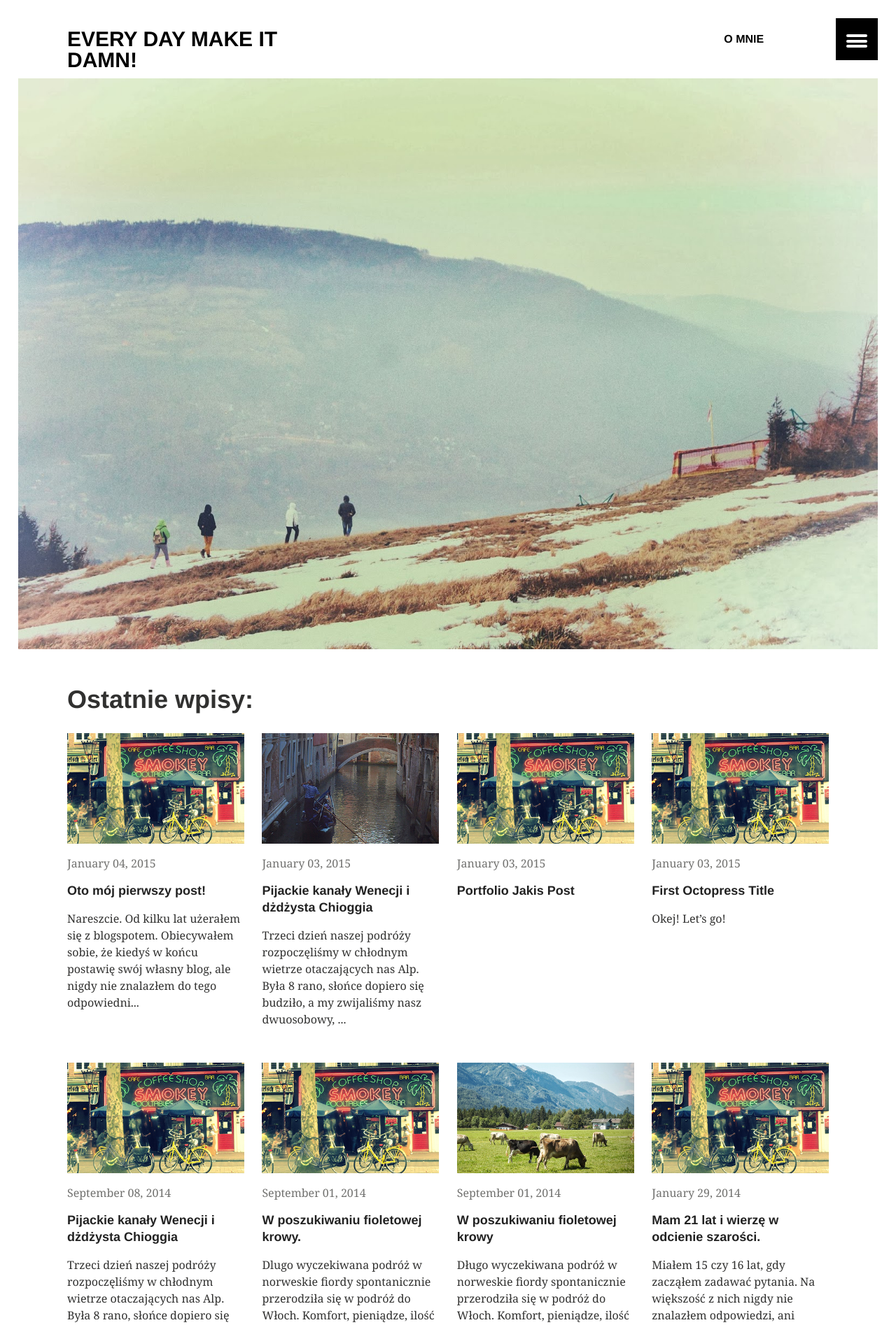
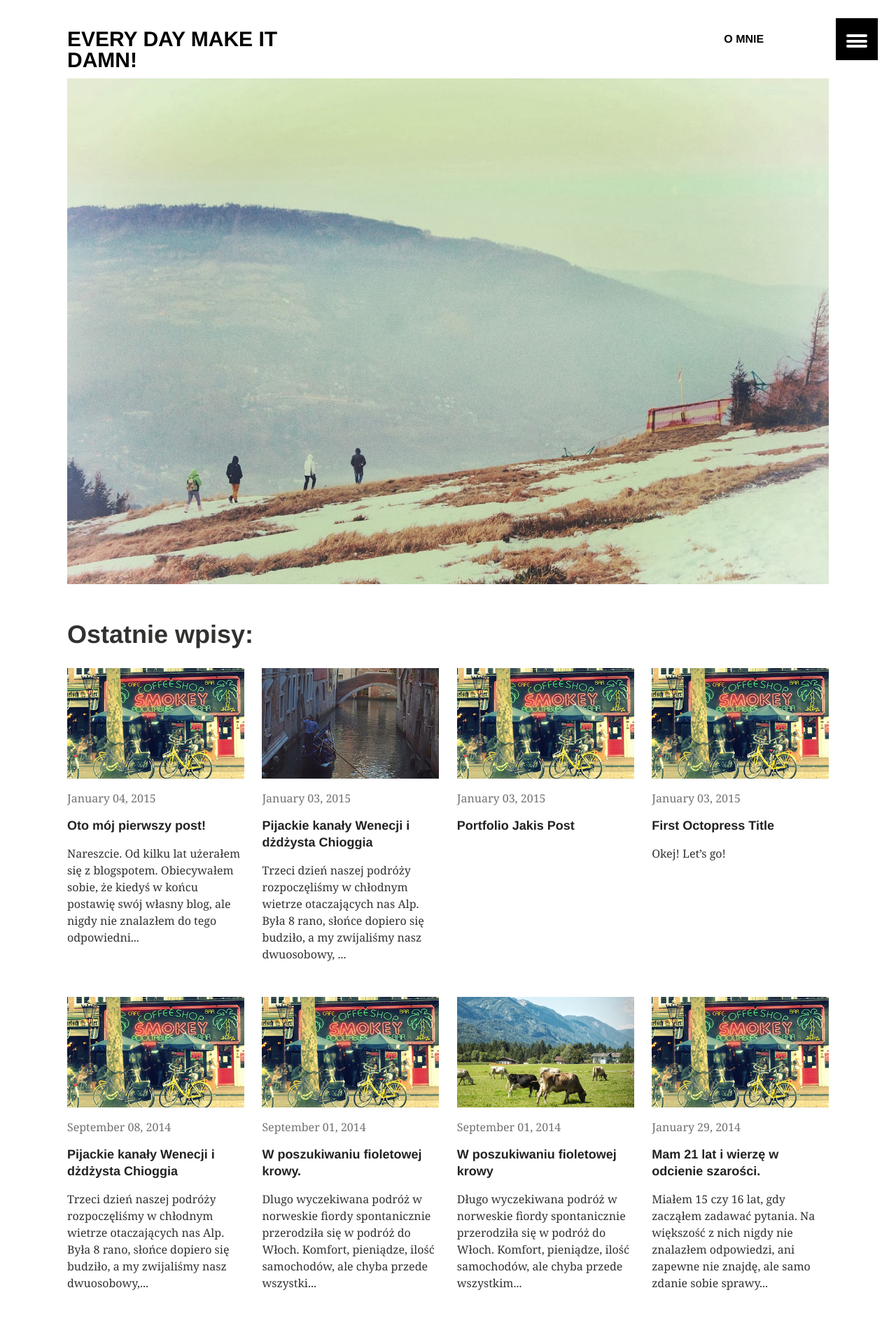
Before and after one commit to nikodamn/nikodamn.github.io, a Jekyll site: the page built from index.md, in a window 1280 px wide. Shown: the top 1894 px of the page at 70% size. Built offline with Jekyll 4.4.1, drawn with Linux system fonts in a browser that asks for light colours.

Commit message:
Update main page img

```diff
--- a/_layouts/archive.html
+++ b/_layouts/archive.html
@@ -2,12 +2,15 @@
 layout: default
 ---
 
-<figure class="logo">
-  <img src="/images/zima.jpg" alt="Logo" width="1400" height="600">
-</figure>
+
 
 <div id="main" role="main">
 	<div class="wrap">
+
+		<figure class="logo">
+		  <img src="/images/zima.jpg" alt="Logo" width="1400" height="600">
+		</figure>
+
 		{% if page.image.feature %}
 		<div class="page-feature">
 			<div class="page-image">
```
